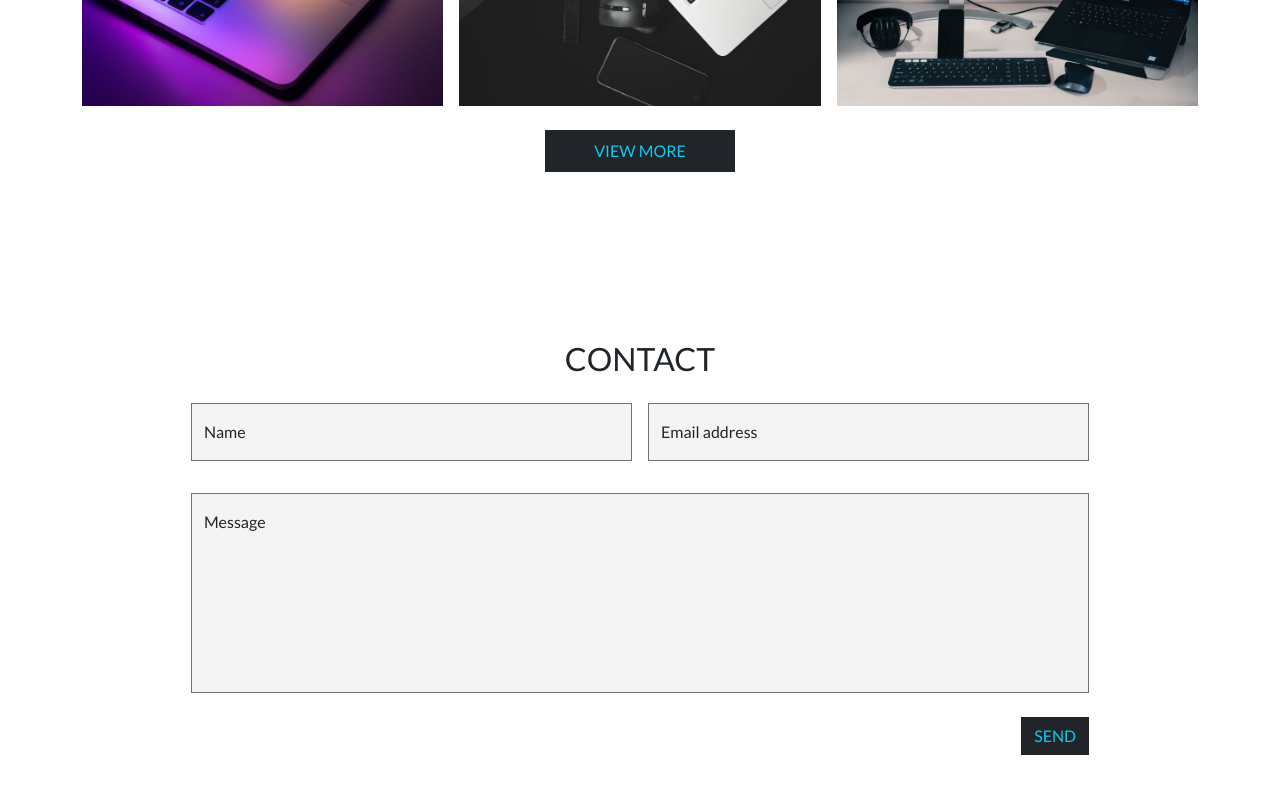
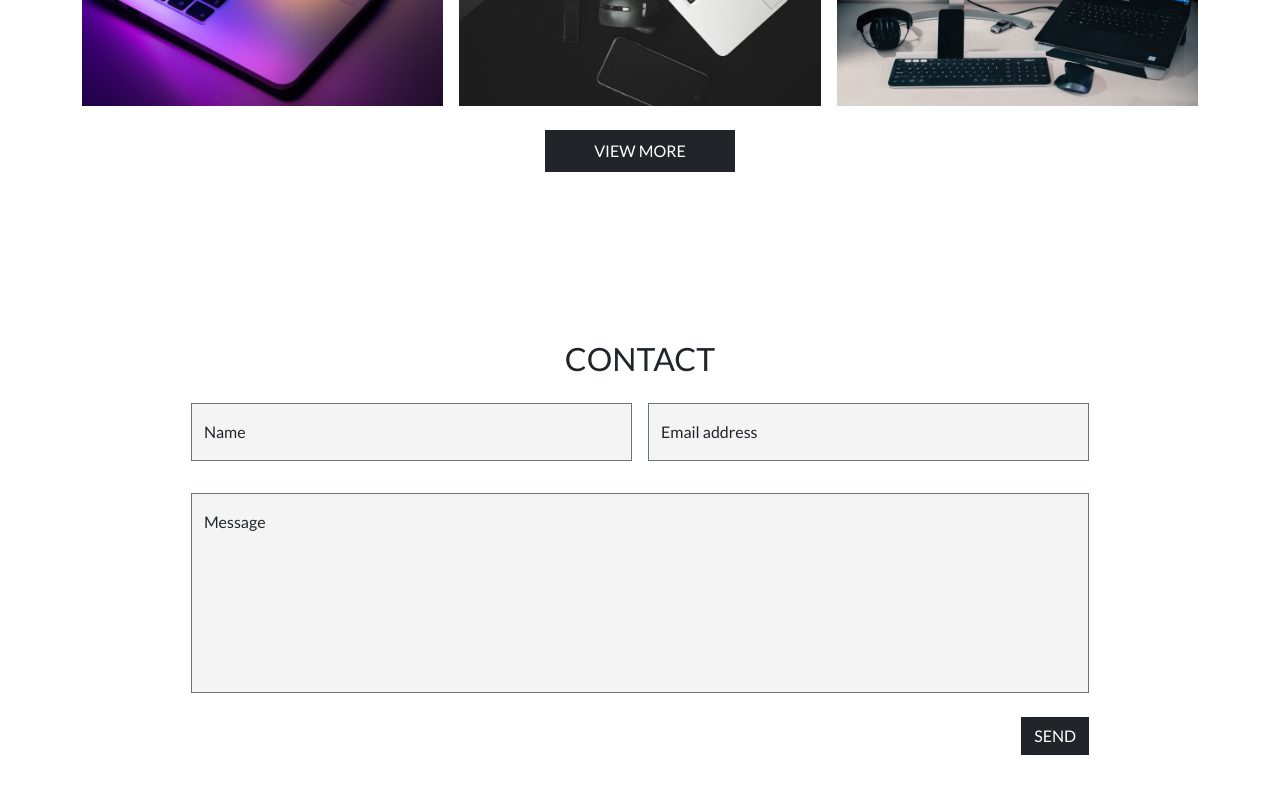
Before and after one commit to VictorLascares/my-web-page, a React (Vite) app: page / in a window 1280 px wide. Shown: the part 1340-2140 px from the top of the page. Built offline with nearby package versions, Linux system fonts and the light colour scheme.

Commit message:
Fijando navegacion y cambiando la animacion de los botones oscuros

```diff
--- a/src/components/contact/Contact.jsx
+++ b/src/components/contact/Contact.jsx
@@ -38,7 +38,7 @@ const Contact = () => {
             </div>
           </div>
           <div className="d-flex justify-content-end mt-4">
-            <button className='btn btn-dark text-uppercase text-info rounded-0' type="submit">Send</button>
+            <button className='btn btn-dark text-uppercase rounded-0' type="submit">Send</button>
           </div>
         </form>
       </div>
--- a/src/components/nav/Navbar.jsx
+++ b/src/components/nav/Navbar.jsx
@@ -6,7 +6,7 @@ import Resume from '/src/assets/pdf/CV_VictorLascares.pdf'
 
 const Navbar = () => {
   return (
-    <div className="navbar navbar-expand-lg navbar-dark bg-dark">
+    <div className="sticky-top navbar navbar-expand-lg navbar-dark bg-dark">
       <div className="container-fluid">
         <Link className="navbar-brand" to="/">
           <img src={Logo} alt="" width="40" />
--- a/src/components/portfolio/Portfolio.jsx
+++ b/src/components/portfolio/Portfolio.jsx
@@ -34,7 +34,7 @@ const Portfolio = () => {
             }
           </div>
           <div className="d-flex justify-content-center mx-auto mt-4">
-            <a className='btn btn-dark text-info text-uppercase rounded-0 py-2 px-5' href="https://github.com/VictorLascares" target="_blank">View More</a>
+            <a className='btn btn-dark text-uppercase rounded-0 py-2 px-5' href="https://github.com/VictorLascares" target="_blank">View More</a>
           </div>
         </div>
       </div>
--- a/src/css/index.css
+++ b/src/css/index.css
@@ -24,3 +24,10 @@ input:focus
   -webkit-appearance:none;
   box-shadow: none !important;
 }
+
+.btn-dark:hover {
+  background-color: #31d2f2;
+  color: #000;
+  border-color: #31d2f2;
+  transition: background-color 1s, border-color 1s, color 1s;
+}
```
Also changed, not shown: 2 other files (tests, documents, lock files or other folders).
